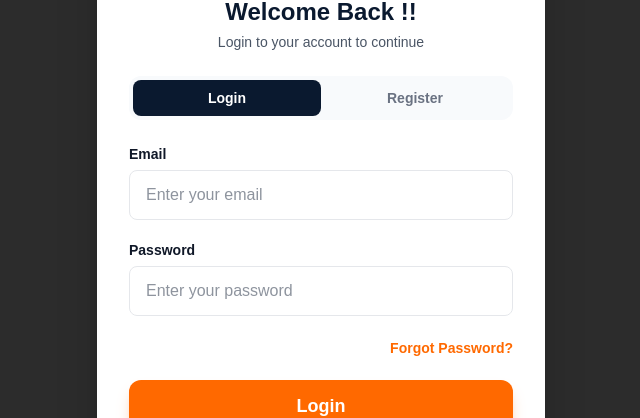
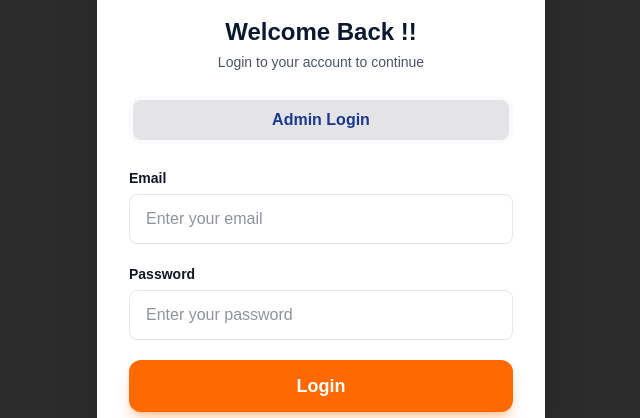
Before and after one commit to harsh8010-proag/aplaGrahkAdmin, a React (Vite) app: page /#/login in a window 1280 px wide. Shown: the part 238-656 px from the top of the page, without its empty margins (319-959 px from the left). Built offline with nearby package versions, Linux system fonts and the light colour scheme; no server answers; a web font is replaced by a local one.

Commit message:
update admin login ui

```diff
--- a/src/auth/Login.jsx
+++ b/src/auth/Login.jsx
@@ -80,12 +80,12 @@ export default function Login() {
 
           {/* Tabs */}
           <div className="flex w-full bg-slate-50 p-1 rounded-xl mb-6">
-            <button className="flex-1 bg-[#0A192F] text-white py-2 rounded-lg font-bold text-sm transition-colors">
-              Login
+            <button className="flex-1 bg-zinc-200  text-blue-900  py-2 rounded-lg font-bold text-md transition-colors">
+              Admin Login
             </button>
-            <button className="flex-1 text-gray-500 py-2 rounded-lg font-bold text-sm transition-colors hover:text-gray-700">
+            {/* <button className="flex-1 text-gray-500 py-2 rounded-lg font-bold text-sm transition-colors hover:text-gray-700">
               Register
-            </button>
+            </button> */}
           </div>
 
           {/* Form */}
@@ -114,11 +114,11 @@ export default function Login() {
               />
             </div>
 
-            <div className="text-right">
+            {/* <div className="text-right">
               <a href="#" className="text-sm font-bold text-orange-500 hover:text-orange-600 transition-colors">
                 Forgot Password?
               </a>
-            </div>
+            </div> */}
 
             <button
               type="submit"
```
